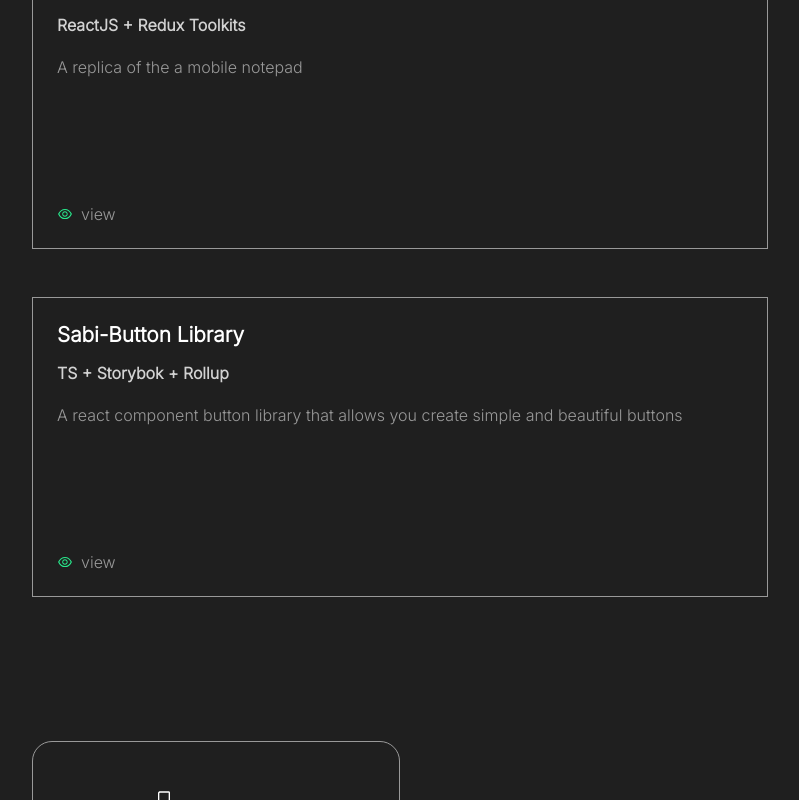
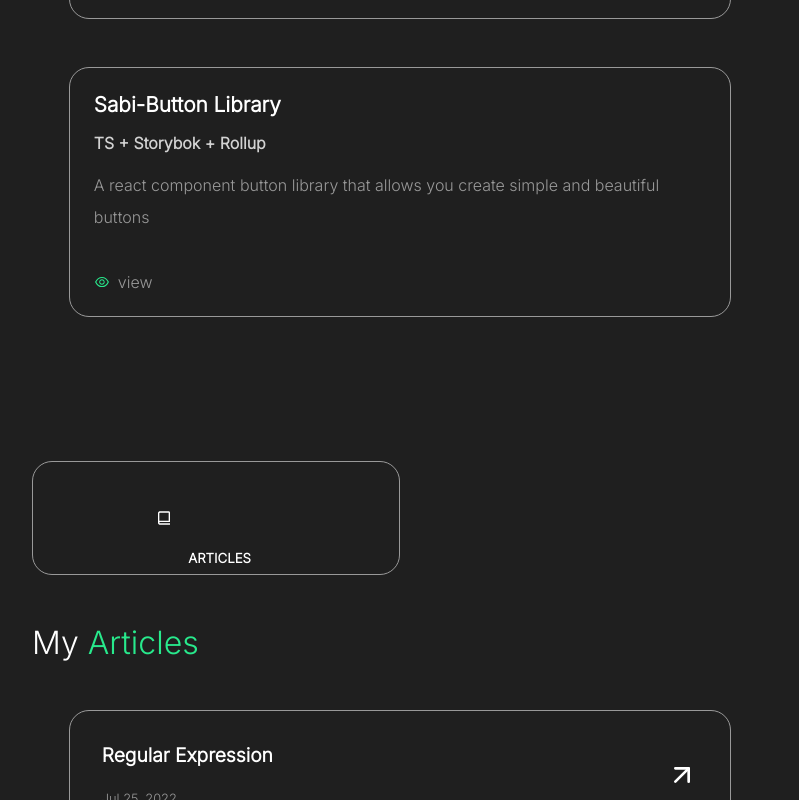
Before and after one commit to Maxetoo/Portfolio, a React (Create React App) app: page / in a window 1280 px wide. Shown: the part 3590-4390 px from the top of the page, without its empty margins (240-1039 px from the left). Built offline with nearby package versions, Linux system fonts and the light colour scheme; a web font is replaced by a local one.

Commit message:
project finish

```diff
--- a/src/Components/Home/About.js
+++ b/src/Components/Home/About.js
@@ -53,7 +53,7 @@ const Wrapper = styled.div `
 
   .about--details {
     margin-top: 3rem;
-    font-size: 2.5em;
+    font-size: 2em;
     width: 90%;
   }
 
--- a/src/Components/Home/Articles.js
+++ b/src/Components/Home/Articles.js
@@ -15,30 +15,17 @@ const Articles = () => {
         <BiBookAlt className = 'title--icon' />
         <h5 className='title'>ARTICLES</h5>
         </div>
-      <div className='articles-details'>
+      <div className='articles--details'>
         My <span className='colored-text'>Articles</span>
       </div>
-      <div className='article-container'>
-        {/* <div className='article'>
-          <div className='article--head'>
-            <h4>Regular Expression</h4>
-            <p className='date'>January 01, 2022</p>
-          </div>
-          <div className='article--footer'>
-            <h4 className='details'>2021 - Happier Than Ever</h4>
-            <p className='read-time'>
-              <BiBookAlt className='time-icon' />
-              19 mins read
-            </p>
-          </div>
-        </div> */}
+      <div className='article--container'>
         {articles.map((value) => {
           const { id, title, description, readTime, link, date } = value
           return (
             <div className='article' key={id}>
               <div className='article--head'>
                 <div className='head--left'>
-                  <h4>{title}</h4>
+                  <h4 className='article--title'>{title}</h4>
                   <p className='date'>{date}</p>
                 </div>
                 <Link to={link} className='article-link'>
@@ -94,7 +81,7 @@ const Wrapper = styled.div`
     color: #28e98c;
   }
 
-  .articles-details {
+  .articles--details {
     margin-top: 3rem;
     font-size: 2em;
   }
@@ -103,16 +90,17 @@ const Wrapper = styled.div`
     color: #28e98c;
   }
 
-  .article-container {
+  .article--container {
     width: 100%;
     height: auto;
     display: flex;
     flex-direction: column;
+    align-items: center;
   }
 
   .article {
-    width: 100%;
-    height: 300px;
+    width: 90%;
+    height: 250px;
     display: flex;
     flex-direction: column;
     justify-content: space-between;
@@ -120,7 +108,7 @@ const Wrapper = styled.div`
     margin-top: 3rem;
     padding: 2rem;
     background: none;
-    /* border-radius: 20px; */
+    border-radius: 20px;
     border: solid 0.5px var(--outline);
   }
 
@@ -130,6 +118,10 @@ const Wrapper = styled.div`
     flex-direction: row;
     align-items: center;
     justify-content: space-between;
+  }
+
+  .article--title {
+    font-size: 1.2em;
   }
 
   .article-link {
@@ -145,7 +137,9 @@ const Wrapper = styled.div`
 
   .details {
     margin-bottom: 1rem;
-    font-size: 1.5em;
+    font-size: 1em;
+    opacity: 0.8;
+    line-height: 1.5rem;
   }
 
   .read-time {
--- a/src/Components/Home/Contact.js
+++ b/src/Components/Home/Contact.js
@@ -3,20 +3,31 @@ import styled from 'styled-components'
 import { BiSolidContact } from 'react-icons/bi'
 // BiSolidContact
 import { Link } from 'react-router-dom'
+import { socials } from '../../Data/Data'
 
 const Contact = () => {
   return (
     <Wrapper>
-      <div className='title'>
-        <BiSolidContact className='contact-icon' />
-        CONTACT
-      </div>
+      <div className = 'title--container' >
+        <BiSolidContact className = 'title--icon' />
+        <h5 className='title'>CONTACT</h5>
+        </div>
       <div className='contact-details'>
         Ready to work <span className='colored-text'>with me ?</span>
       </div>
       <p>SAY HELLO</p>
       <p>maxeto@gmail.com</p>
-      <div className='contact-footer'></div>
+      {/* <div className='contact-footer'>
+
+      </div> */}
+      <div className="social--container">
+      {socials.map((value) => {
+          const {link, id, icon} = value
+          return <Link to={link} className='social--link' key={id}>
+          {icon}
+        </Link>
+        })}
+      </div>
     </Wrapper>
   )
 }
@@ -24,20 +35,30 @@ const Contact = () => {
 const Wrapper = styled.div`
   width: 100vw;
   height: auto;
-  padding: 2rem;
+  padding: 1rem;
+  display: flex;
+  flex-direction: column;
+  align-items: flex-start;
+  /* margin-top: -4rem; */
 
-  .title {
+  .title--container {
+    width: auto;
     border: solid 1px var(--outline);
-    width: 100%;
+    width: 50%;
     display: flex;
     flex-direction: row;
     align-items: center;
     justify-content: center;
-    padding: 0.6rem;
+    padding: 0.5rem;
     border-radius: 20px;
-    font-size: 0.8em;
-    margin-top: 1rem;
+    font-size: 1em;
+    margin-top: 4rem;
   }
+
+  .title--icon {
+    margin-right: 1rem;
+  }
+
 
   .contact-icon {
     margin-right: 1rem;
@@ -63,6 +84,21 @@ const Wrapper = styled.div`
     height: 2px;
     background: var(--outline);
     margin-top: 2rem;
+  }
+
+  .social--container {
+    margin-top: 1rem;
+    width: 100%;
+    display: flex;
+    flex-direction: row;
+    align-items: center;
+    justify-content: center;
+  }
+
+  .social--link {
+    margin: 1rem;
+    color: white;
+    font-size: 1.3em;
   }
 
   @media only screen and (min-width: 600px) {
--- a/src/Components/Home/Projects.js
+++ b/src/Components/Home/Projects.js
@@ -69,7 +69,7 @@ min-height: 100vh;
   }
   .project--details {
     margin-top: 3rem;
-    font-size: 2.5em;
+    font-size: 2em;
     width: 90%;
   }
 
@@ -92,11 +92,14 @@ min-height: 100vh;
     width: 100%;
     height: auto;
     margin-top: 1rem;
+    display: flex;
+    flex-direction: column;
+    align-items: center;
   }
 
   .selected--project {
-    width: 100%;
-    height: 300px;
+    width: 90%;
+    height: 250px;
     display: flex;
     flex-direction: column;
     justify-content: space-between;
@@ -104,7 +107,7 @@ min-height: 100vh;
     margin-top: 3rem;
     padding: 1.5rem;
     background: none;
-    /* border-radius: 5px; */
+    border-radius: 20px;
     border: solid 0.5px var(--outline);
   }
 
--- a/src/Pages/Home.js
+++ b/src/Pages/Home.js
@@ -19,7 +19,7 @@ const Home = () => {
       <About />
       <Projects />
       <Articles />
-      {/* <Contact /> */}
+      <Contact />
     </Wrapper>
   )
 }
```
